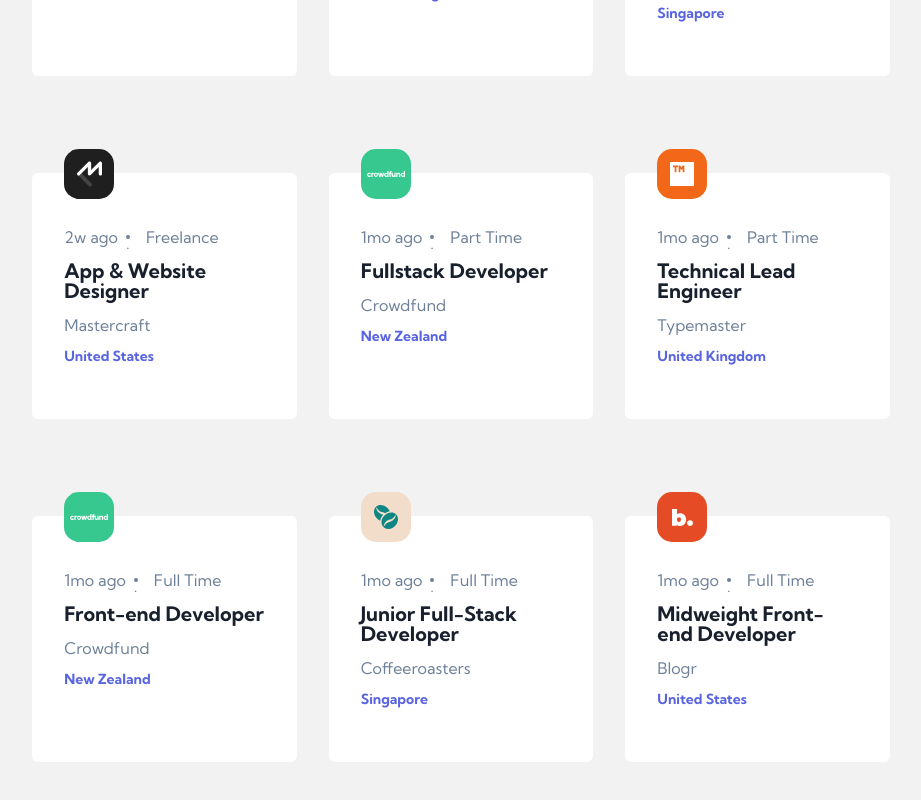
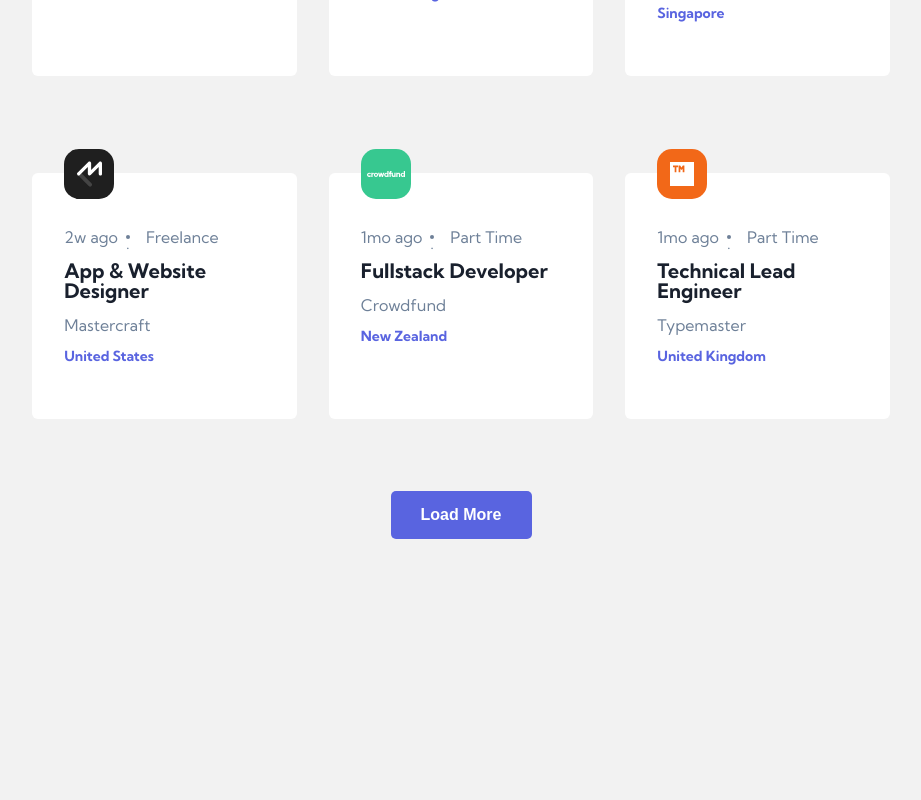
Before and after one commit to chiomaubaezuonu/devjobs, a React (Vite) app: page / in a window 1280 px wide. Shown: the part 1170-1970 px from the top of the page, without its empty margins (179-1100 px from the left). After the commit the page ends 1809 px from the top, so only its background shows below. Built offline with nearby package versions, Linux system fonts and the light colour scheme.

Commit message:
Added funtion for displaying required number of jobs

```diff
--- a/src/App.css
+++ b/src/App.css
@@ -179,7 +179,7 @@ body {
 
 .jobs-list-container {
   display: flex;
-  /* padding: 1rem 8rem; */
+  /* padding: 1.25rem 0 6.25rem 0;  why this bottom-padding is not visible*/
   justify-content: center;
   flex-wrap: wrap;
   gap: 2rem;
@@ -187,7 +187,9 @@ body {
   width: calc(100% - 25rem);
   margin: auto;
   margin-top: 8rem;
+  margin-bottom: 6.25rem;
 }
+
 .job-card {
   padding: 3.5rem 2rem 3.5rem;
   margin-bottom: 2.5rem;
@@ -241,7 +243,8 @@ body {
   background-color: var(--light-text-color);
 }
 
-.contract, .company {
+.contract,
+.company {
   font-size: 1rem;
   line-height: 1rem;
   color: var(--light-text-color);
@@ -265,6 +268,21 @@ body {
   line-height: 0.875rem;
 }
 
+.load-more-btn {
+  font-weight: 700;
+  font-size: 1rem;
+  line-height: 1rem;
+  text-align: center;
+  color: #fff;
+  background-color: #5964e0;
+  border-radius: 0.313rem;
+  padding: 1rem 1.25rem;
+  width: 8.813rem;
+  cursor: pointer;
+  border: none;
+  outline: none;
+  transition: background-color .2s ease-out;
+}
 
 @media (max-width: 767px) {
   .header {
--- a/src/App.tsx
+++ b/src/App.tsx
@@ -32,6 +32,7 @@ function App() {
 
 
   const [darkTheme, setDarkTheme] = useState(false)
+  const [displayedJobs, setDisplayedJobs] = useState(12)
 
 
   const onChange = (checked: boolean) => {
@@ -77,7 +78,7 @@ function App() {
       </header>
 
       <main className={`jobs-list-container ${darkTheme ? "dark" : ""} `}>
-        {jobData.map((job) => {
+        {jobData.slice(0, displayedJobs).map((job) => {
           return <div key={job.id} className='job-card'>
             <div className="job-details">
               <div className='logo-background' style={{ backgroundColor: job.logoBackground }}>
@@ -94,6 +95,7 @@ function App() {
           </div>
         })
         }
+        {displayedJobs === 12 ? <button className='load-more-btn' onClick={() => setDisplayedJobs(15)}>Load More</button> : ""}
       </main>
 
     </>
```
